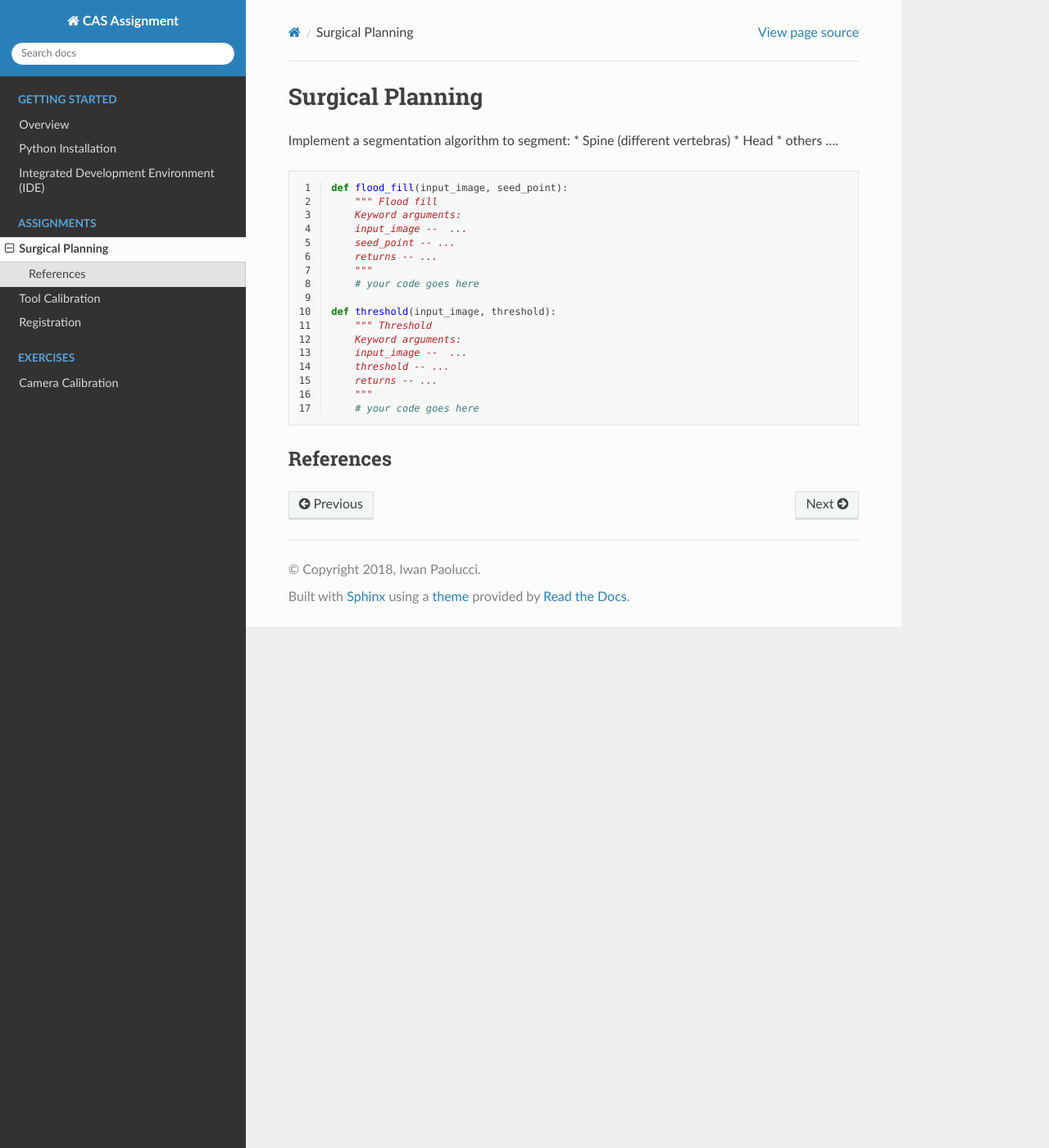
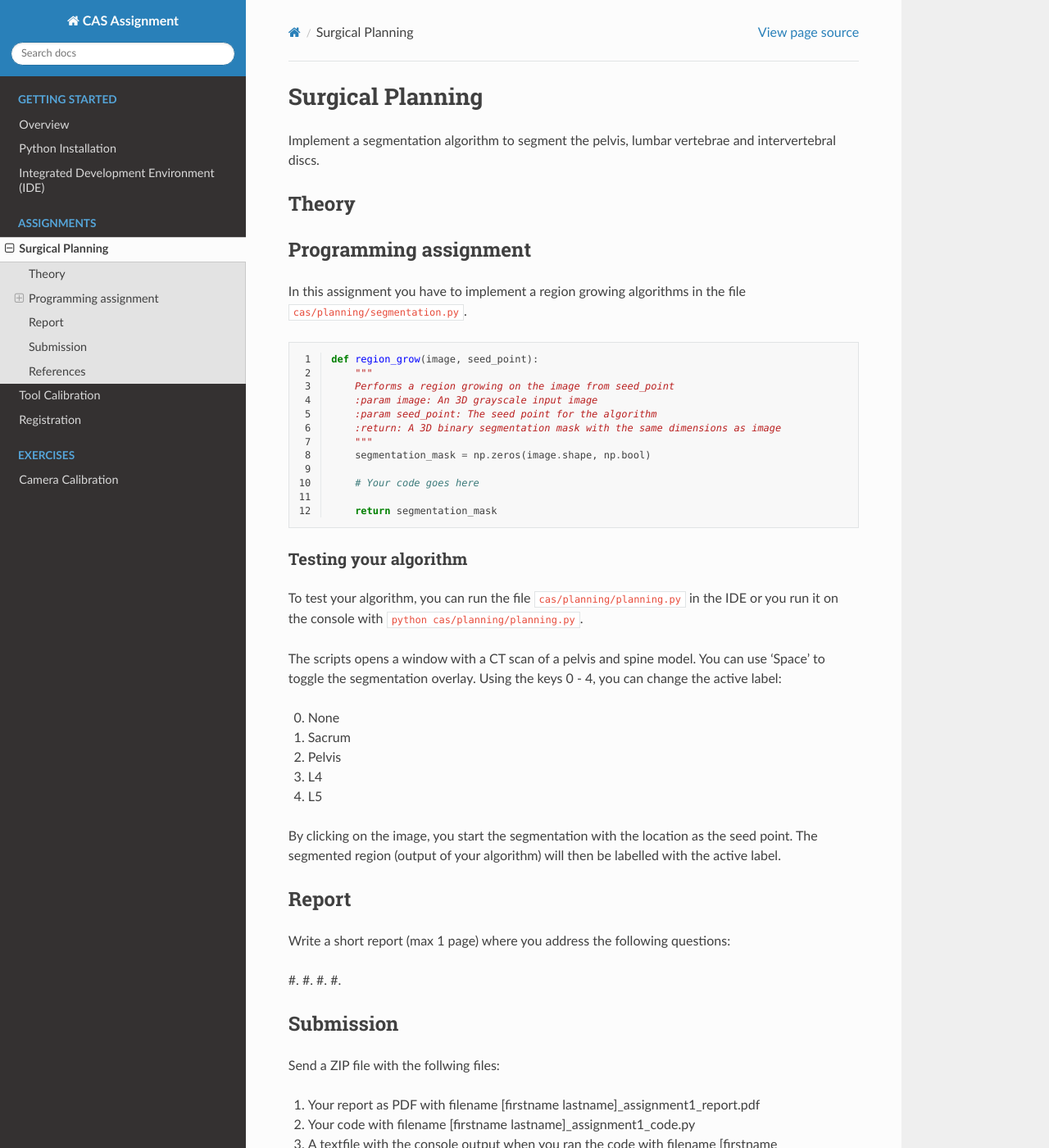
Before and after one commit to persmed/cas-assignment, a Sphinx documentation site: the page built from docs/assignment.surgicalplan.rst, in a window 1280 px wide and 1400 px high. Shown: the whole window at 82% size. Built offline with Sphinx 7.4.7 and the Read the Docs theme 2.0.0, drawn with Linux system fonts in a browser that asks for light colours; some of the changed text lies outside the part shown.

Commit message:
improved docs and rendering

```diff
--- a/docs/assignment.surgicalplan.rst
+++ b/docs/assignment.surgicalplan.rst
@@ -1,32 +1,72 @@
 Surgical Planning
 =================
 
-Implement a segmentation algorithm to segment:
-* Spine (different vertebras)
-* Head
-* others ....
+Implement a segmentation algorithm to segment the pelvis, lumbar vertebrae and intervertebral discs.
+
+Theory
+-------
+
+
+Programming assignment
+----------------------
+
+In this assignment you have to implement a region growing algorithms in the file ``cas/planning/segmentation.py``.
+
 
 .. code-block:: python
     :linenos:
 
-    def flood_fill(input_image, seed_point):
-        """ Flood fill
-        Keyword arguments:
-        input_image --  ...
-        seed_point -- ...
-        returns -- ...
+
+    def region_grow(image, seed_point):
         """
-        # your code goes here
+        Performs a region growing on the image from seed_point
+        :param image: An 3D grayscale input image
+        :param seed_point: The seed point for the algorithm
+        :return: A 3D binary segmentation mask with the same dimensions as image
+        """
+        segmentation_mask = np.zeros(image.shape, np.bool)
 
-    def threshold(input_image, threshold):
-        """ Threshold
-        Keyword arguments:
-        input_image --  ...
-        threshold -- ...
-        returns -- ...
-        """
-        # your code goes here
+        # Your code goes here
 
+        return segmentation_mask
+
+Testing your algorithm
+______________________
+
+To test your algorithm, you can run the file ``cas/planning/planning.py`` in the IDE or you run it on the console with
+``python cas/planning/planning.py``.
+
+The scripts opens a window with a CT scan of a pelvis and spine model. You can use 'Space' to toggle the segmentation
+overlay. Using the keys 0 - 4, you can change the active label:
+
+0. None
+1. Sacrum
+2. Pelvis
+3. L4
+4. L5
+
+By clicking on the image, you start the segmentation with the location as the seed point. The segmented region (output
+of your algorithm) will then be labelled with the active label.
+
+Report
+------
+Write a short report (max 1 page) where you address the following questions:
+
+#.
+#.
+#.
+#.
+
+Submission
+----------
+Send a ZIP file with the follwing files:
+
+#. Your report as PDF with filename [firstname lastname]_assignment1_report.pdf
+#. Your code with filename [firstname lastname]_assignment1_code.py
+#. A textfile with the console output when you ran the code with filename [firstname lastname]_assignment1_output.txt
+#. A file with a screenshot of the 3D rendering of your segmentation with filename [firstname lastname]_assignment1_screenshot.png
+
+Name your ZIP file as ``firstname_lastname_assignment1.zip``
 
 References
 ----------
```
Also changed, not shown: docs/assignment.toolcalibration.rst (+4 -4 lines), 3 other files.
